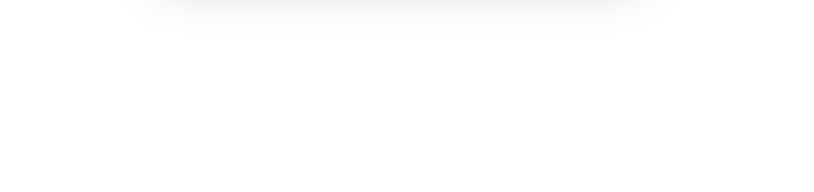
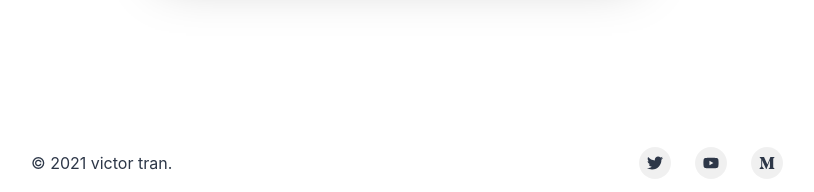
Before and after one commit to vector-y/mdx-portfolio, a Next.js app: page /portfolio in a window 1280 px wide. Shown: the part 898-1090 px from the top of the page, without its empty margins (241-1055 px from the left). Before the commit the page ends 968 px from the top, so only its background shows below. Built offline with nearby package versions, Linux system fonts and the light colour scheme.

Commit message:
updated footer colors in dark mode, added footer to portfolio page

```diff
--- a/components/Footer.tsx
+++ b/components/Footer.tsx
@@ -45,7 +45,7 @@
     return (
       <Box
         paddingTop={'10%'}
-        bg={useColorModeValue('white', 'gray.900')}
+        bg={useColorModeValue('white', 'dark')}
         color={useColorModeValue('gray.700', 'gray.200')}>
         <Container
           as={Stack}
--- a/pages/portfolio.js
+++ b/pages/portfolio.js
@@ -1,5 +1,6 @@
 import React, { useState } from 'react'
 import Head from 'next/head'
+import Footer from  '../components/Footer.tsx'
 import {
     Heading,
     Flex,
@@ -63,6 +64,7 @@
                         {filteredBlogPosts.map((frontMatter) => <BlogPost key={frontMatter.title} {...frontMatter} />)}
                     </Flex>
                 </Stack>
+                <Footer />
             </Container>
         </>
     )
```
